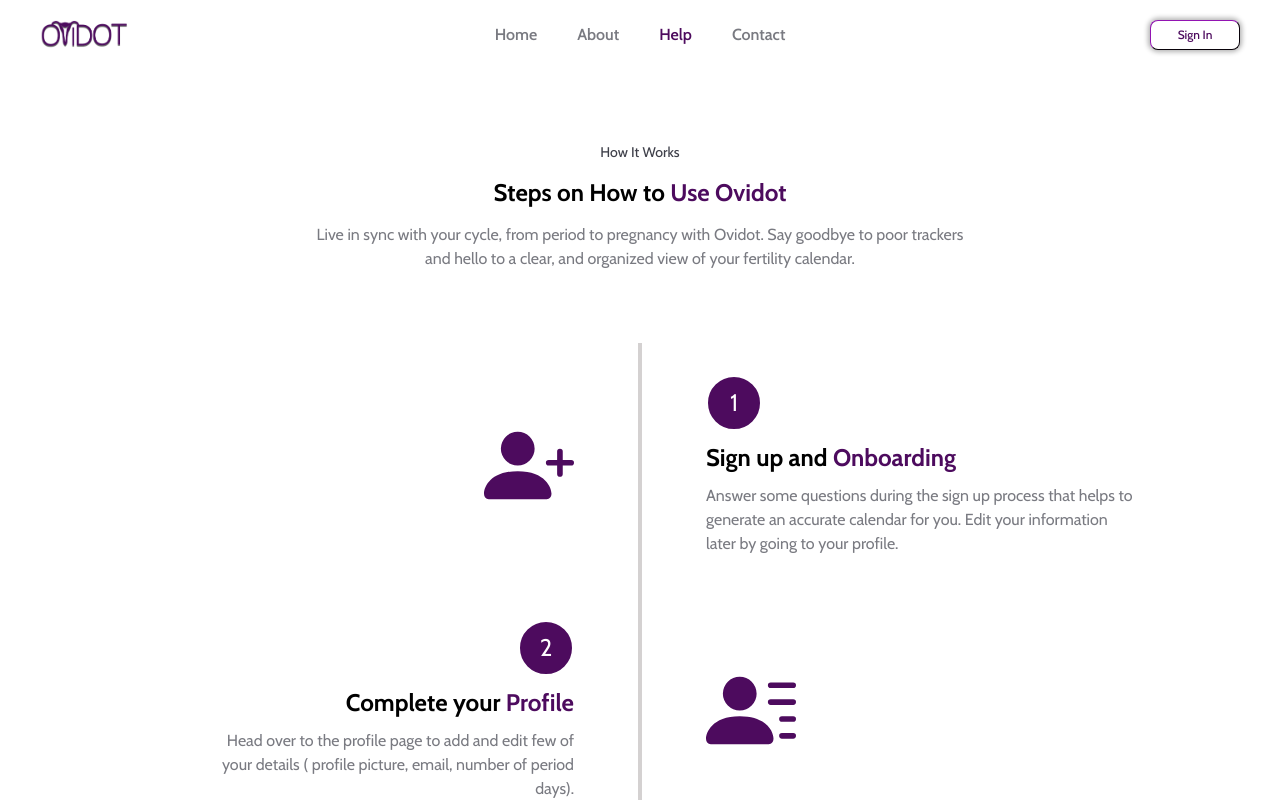
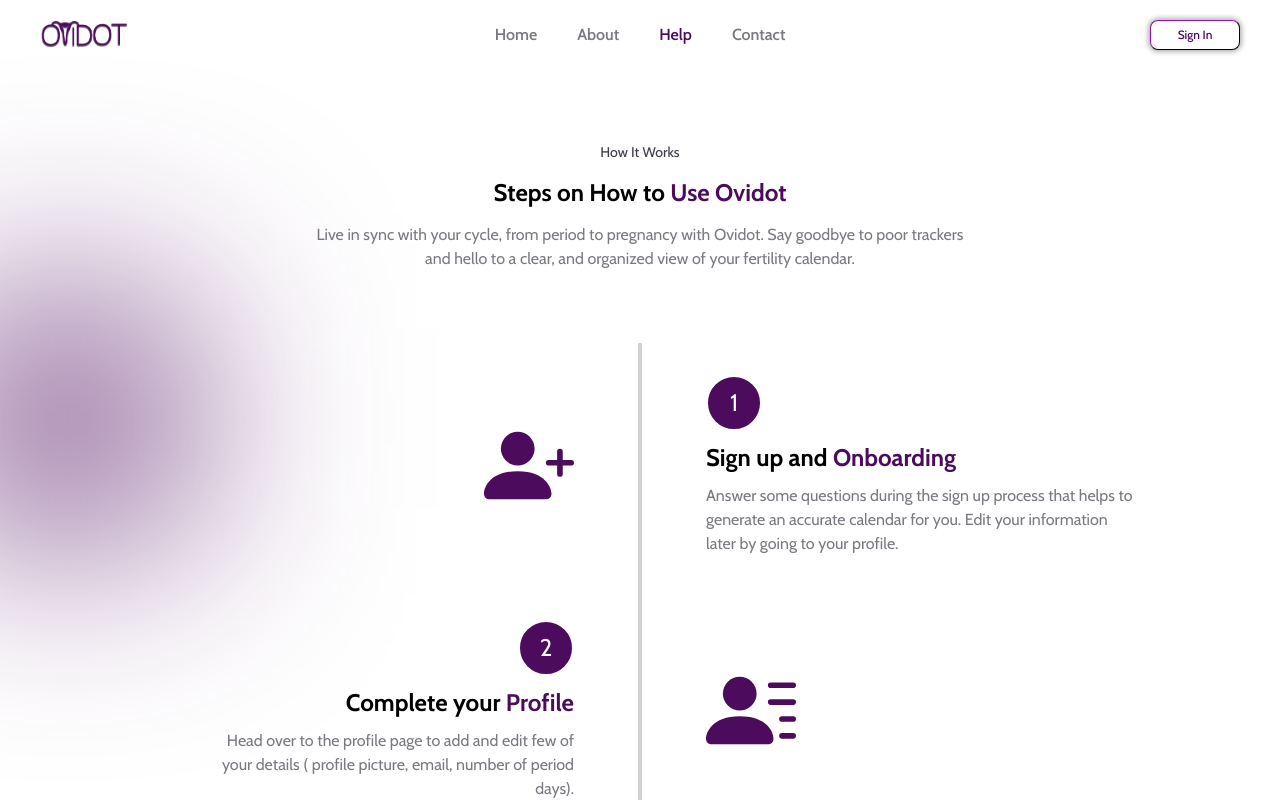
Before and after one commit to tediyang/Ovidot, a React (Create React App) app in the folder frontend/: page /help in a window 1280 px wide. Shown: the top 800 px of the page. Built offline with nearby package versions, Linux system fonts and the light colour scheme.

Commit message:
UPDATES: added custom blur feature

```diff
--- a/frontend/src/index.css
+++ b/frontend/src/index.css
@@ -11,3 +11,7 @@
   overflow-y: visible;
   font-family: 'Cabin', sans-serif;
 }
+.blur-ellipse {
+  background-color: #4D0B5E;
+  filter: blur(112.6px) !important;
+}
```
